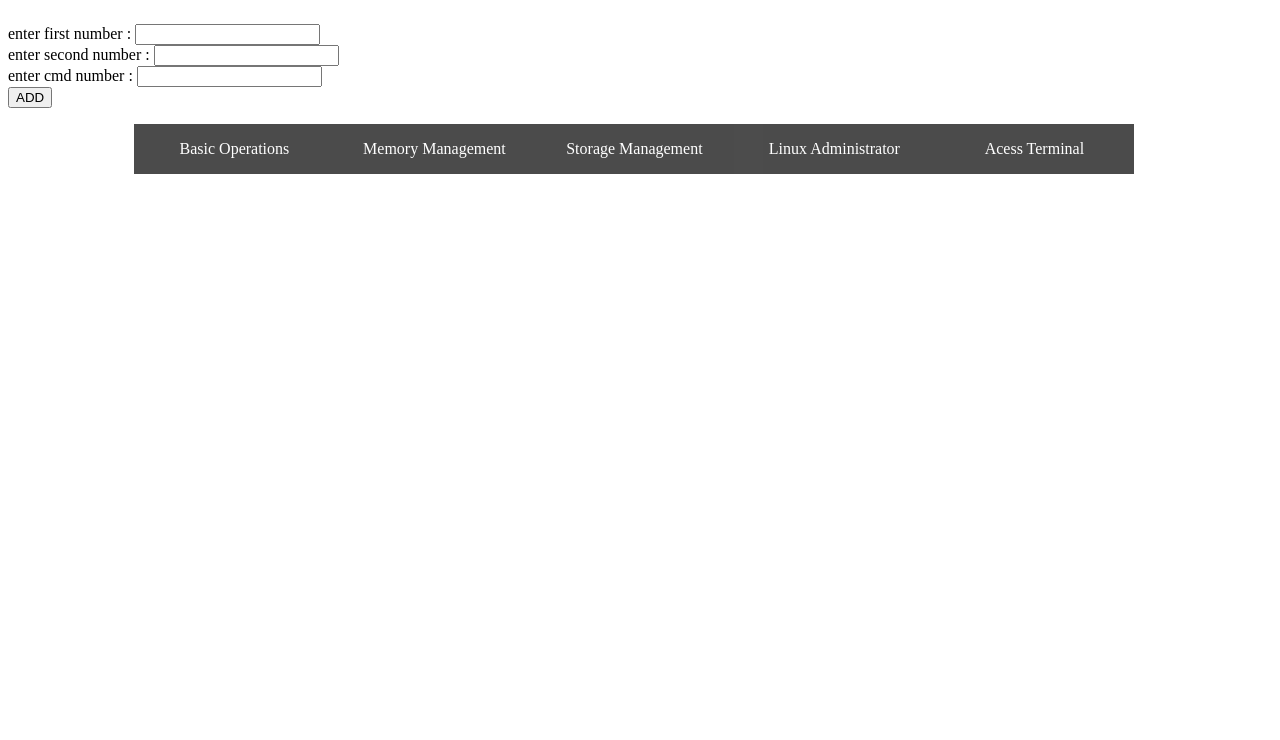
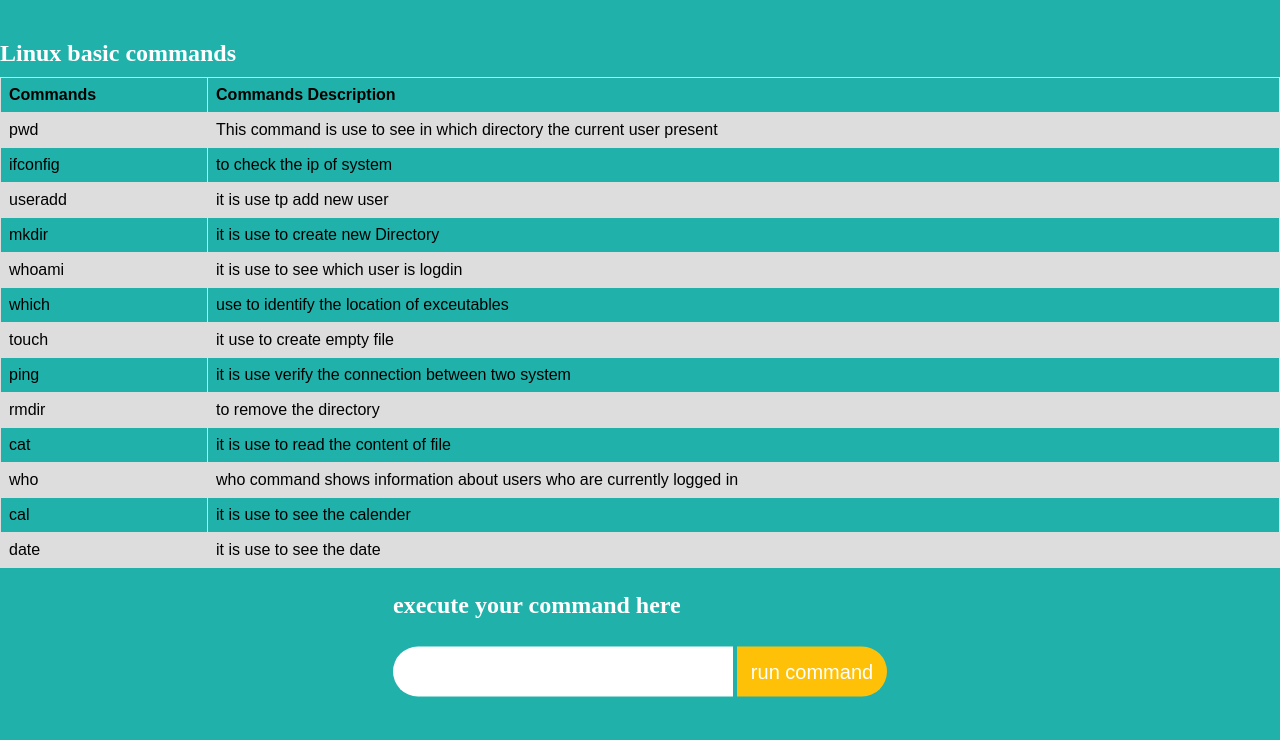
Before and after one commit to RituRaj693/Linux-project, a plain HTML site: page index.html in a window 1280 px wide. Shown: the part 60-800 px from the top of the page. Drawn offline with Linux system fonts and the light colour scheme.

Commit message:
Add files via upload

```diff
--- a/index.html
+++ b/index.html
@@ -1,6 +1,17 @@
 <html>
 <head>
+<meta charset="utf-8">
+<title>web ui</title>
+<link rel="stylesheet"href="style.css">
+</head>
 <style>
+
+
+
+
+
+
+
 
 
 .menudropdown1{
@@ -8,12 +19,9 @@ width:80%;
 height:100px;
 margin:0px auto;
 }
-
 .menudropdown1 ul{
 	padding:0px;
-
 }
-
 .menudropdown1 ul li{
 	float:left;
 	background-color:black;
@@ -31,7 +39,6 @@ margin:0px auto;
 .menudropdown1 ul li:hover > ul{
 	display:block;
 }
-
 .menudropdown1 ul li:hover{
 	background-color:#32CD32;
 	opacity:0.9;
@@ -44,16 +51,25 @@ margin:0px auto;
 	left:200px;
 	top:0px;
 }
+table {
+  font-family: arial, sans-serif;
+  border-collapse: collapse;
+  width: 100%;
+}
+td, th {
+  border: 1px solid #dddddd;
+  text-align: left;
+  padding: 8px;
+}
+tr:nth-child(even) {
+  background-color: #dddddd;
+}
 </style>
 </head>
 <body>
-<h1>type</h1>
-<form action = "/cgi-bin/terminal.cgi" method = "POST"> </br>
-enter first number : <input name="x" type="number"> </br>
-enter second number : <input name="y" type="number"> </br>
-enter cmd number : <input name="c" type="text"> </br>
-<input type = "submit" value ="ADD">
-</form>
+
+
+
 <div class="menudropdown1">
 <ul>
 	<li> Basic Operations
@@ -63,7 +79,7 @@ enter cmd number : <input name="c" type="text"> </br>
 
 			<li><a href="file.html">createFile</a> </li>
 			<li><a href="#"> file content </a></li>
-			<li><a href="#"> change directory</a> </li>
+			<li><a href="#"> change directory command</a> </li>
 			<li><a href="#"> find command</a> </li>
 			<li><a href="#"> locate Command</a> </li>
 			<li><a href="#"> Regular expression</a>
@@ -85,8 +101,74 @@ enter cmd number : <input name="c" type="text"> </br>
 	</li>
 	<li> Storage Management </li>
 	<li>Linux Administrator </li>
-	<li> Acess Terminal </li>
+	<li><a href="https://192.168.40.250:4200"> Acess Terminal</a> </li>
 </ul>
 </div>
+
+<h1>Linux basic commands</h1>
+<table>
+  <tr>
+    <th>Commands</th>
+    <th>Commands Description</th>
+  </tr>
+  <tr>
+    <td>pwd</td>
+    <td>This command is use to see in which directory the current user present</td>
+  </tr>
+  <tr>
+    <td>ifconfig</td>
+    <td>to check the ip of system</td>
+  <tr>
+    <td>useradd</td>
+    <td>it is use tp add new user</td>
+  </tr>
+  <tr>
+    <td>mkdir</td>
+    <td>it is use to create new Directory</td>
+  </tr>
+  <tr>
+    <td>whoami</td>
+    <td>it is use to see which user is logdin</td>
+  </tr>
+  <tr>
+    <td>which</td>
+    <td>use to identify the location of exceutables</td>
+  </tr>
+  <tr>
+  <td>touch</td>
+  <td>it use to create empty file</td>
+  </tr>
+  <tr>
+  <td>ping</td>
+  <td>it is use verify the connection between two system </td>
+  </tr>
+  <tr>
+  <td>rmdir</td>
+  <td>to remove the directory</td>
+  </tr>
+  <tr>
+  <td>cat</td>
+  <td>it is use to read the content of file</td>
+  </tr>
+  <tr>
+  <td>who</td>
+  <td>who command shows information about users who are currently logged in</td>
+  </tr>
+  <tr>
+  <td>cal</td>
+  <td>it is use to see the calender</td>
+  </tr>
+  <tr>
+  <td>date</td>
+  <td>it is use to see the date</td>
+  </tr>
+</table>
+<div class="box">
+<h1>execute your command here</h1>
+<form action = "/cgi-bin/terminal.cgi" method = "POST"> </br>
+<input name="c" type="text">
+<input type="submit"  value="run command">
+</form>
+
 </body>
 </html>
```
